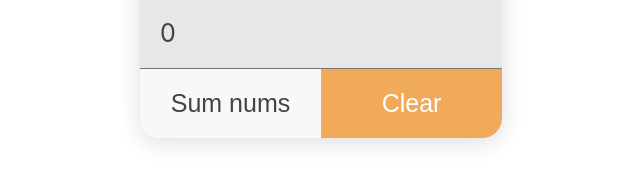
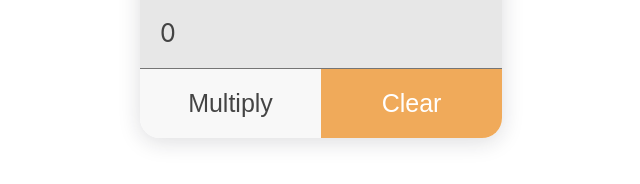
Before and after one commit to epamsaratovjs/demo-calculator-client, a React (Create React App) app: page / in a window 1280 px wide. Shown: the part 402-586 px from the top of the page, without its empty margins (319-959 px from the left). Built offline with nearby package versions, Linux system fonts and the light colour scheme.

Commit message:
fixed button

```diff
--- a/src/Calculator.tsx
+++ b/src/Calculator.tsx
@@ -66,7 +66,7 @@ function Counter(): JSX.Element {
             className="calculator__button"
             onClick={handleCalculate}
           >
-            Sum nums
+            Multiply
           </button>
           <button
             type="button"
--- a/src/utils.ts
+++ b/src/utils.ts
@@ -1,3 +1,3 @@
-const calculate = (a: number, b: number): number => a * b + 1;
+const calculate = (a: number, b: number): number => a * b;
 
 export default calculate;
```
